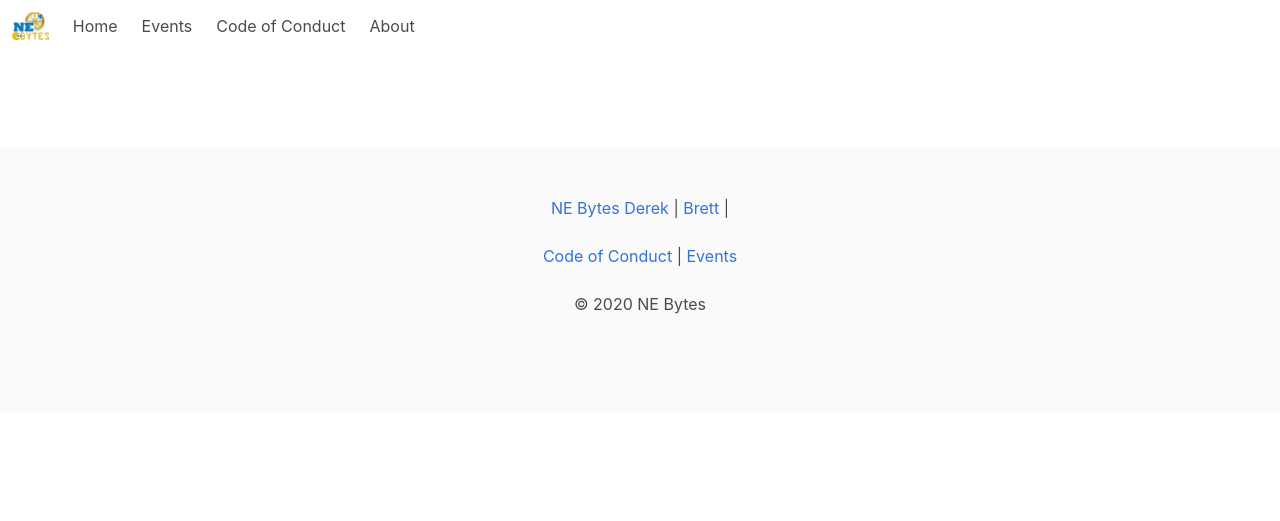
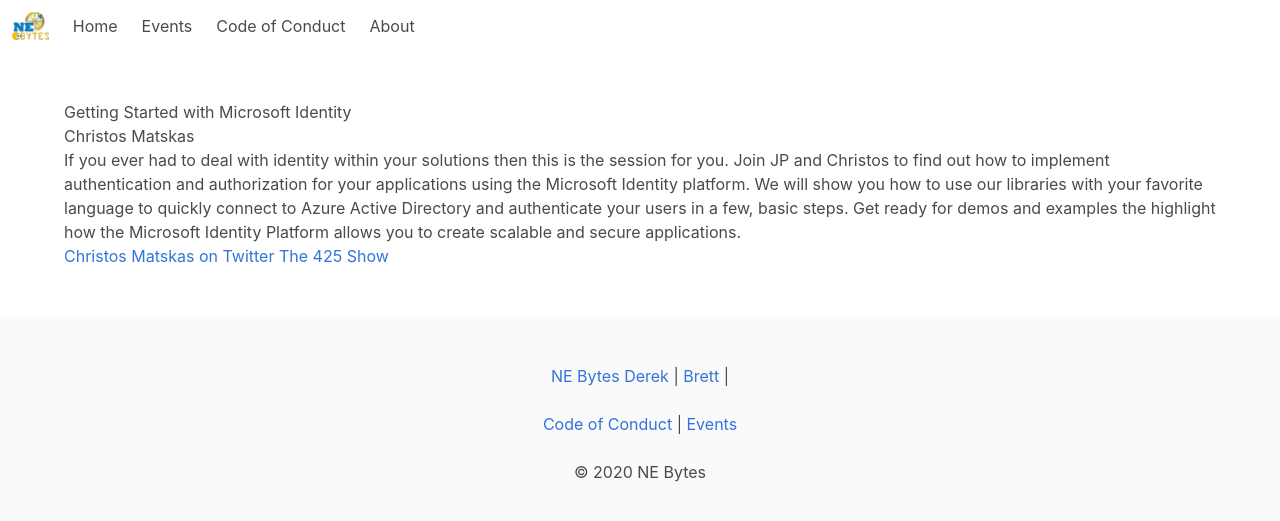
Before and after one commit to ne-bytes/ne-bytes.github.io, a Jekyll site: the page built from _posts/2020-12-09-getting-started-with-microsoft-identity.md, in a window 1280 px wide. Shown: the top 521 px of the page. Built offline with Jekyll 4.4.1, drawn with Linux system fonts in a browser that asks for light colours.

Commit message:
Update 2020-12-09-getting-started-with-microsoft-identity.md

```diff
--- a/_posts/2020-12-09-getting-started-with-microsoft-identity.md
+++ b/_posts/2020-12-09-getting-started-with-microsoft-identity.md
@@ -2,3 +2,11 @@
 layout: post
 title: Getting Started with Microsoft Identity
 ---
+
+# Getting Started with Microsoft Identity
+## Christos Matskas
+
+If you ever had to deal with identity within your solutions then this is the session for you. Join JP and Christos to find out how to implement authentication and authorization for your applications using the Microsoft Identity platform. We will show you how to use our libraries with your favorite language to quickly connect to Azure Active Directory and authenticate your users in a few, basic steps. Get ready for demos and examples the highlight how the Microsoft Identity Platform allows you to create scalable and secure applications.
+
+[Christos Matskas on Twitter](https://twitter.com/ChristosMatskas)
+[The 425 Show](https://dev.to/425show)
```
